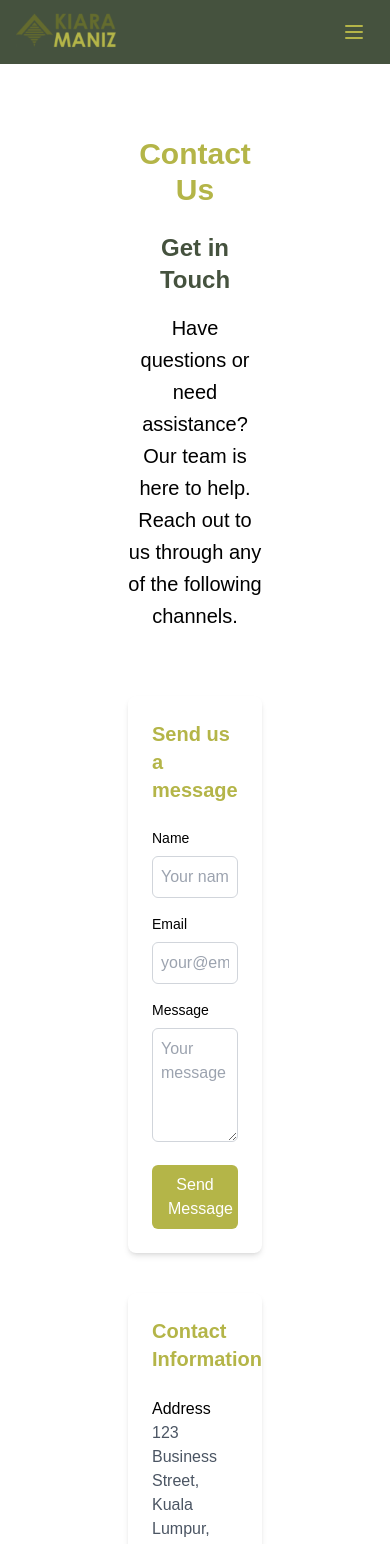
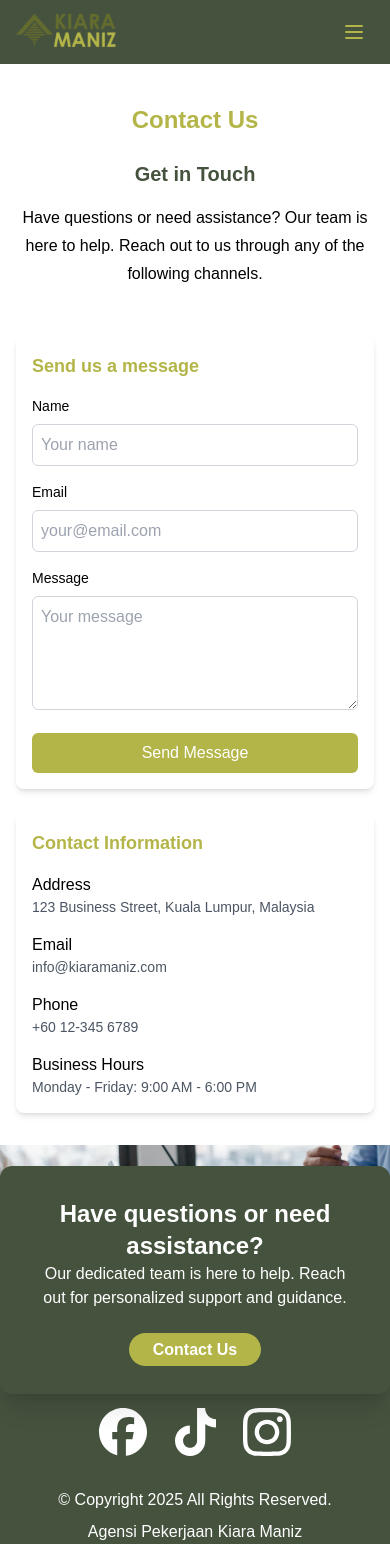
Before and after one commit to azrulwm/kiara-maniz, a Next.js app: page /contact in a window 390 px wide. Shown: the top 1544 px of the page. Built offline with nearby package versions, Linux system fonts and the light colour scheme.

Commit message:
feat: Improved the mobile responsiveness for contactpage

```diff
--- a/src/components/ContactPage/ContactUs.tsx
+++ b/src/components/ContactPage/ContactUs.tsx
@@ -16,23 +16,23 @@ const ContactUs = () => {
 
   return (
     <div className="contact-us-page">
-      <div className="container flex flex-col items-center justify-center gap-6 px-32 py-16">
-        <h1 className="mt-2 text-center text-3xl font-extrabold text-secondary">
+      <div className="container flex flex-col items-center justify-center gap-6 px-32 py-16 max-md:px-4 max-md:py-8">
+        <h1 className="mt-2 text-center text-3xl font-extrabold text-secondary max-md:text-2xl">
           {contactDetails.header}
         </h1>
-        <div className="max-w-[840px]">
-          <h2 className="mb-4 text-center text-2xl font-bold text-primary">
+        <div className="max-w-[840px] max-md:w-full">
+          <h2 className="mb-4 text-center text-2xl font-bold text-primary max-md:text-xl">
             {contactDetails.mainParagraph.title}
           </h2>
-          <p className="mb-10 text-center text-xl leading-8">
+          <p className="mb-10 text-center text-xl leading-8 max-md:mb-6 max-md:text-base max-md:leading-7">
             {contactDetails.mainParagraph.description}
           </p>
         </div>
 
-        <div className="grid w-full max-w-[840px] grid-cols-1 gap-10 md:grid-cols-2">
+        <div className="grid w-full max-w-[840px] grid-cols-1 gap-10 max-md:gap-6 md:grid-cols-2">
           {/* Contact Form */}
-          <div className="rounded-lg bg-white p-6 shadow-md">
-            <h3 className="mb-6 text-xl font-bold text-secondary">
+          <div className="rounded-lg bg-white p-6 shadow-md max-md:p-4">
+            <h3 className="mb-6 text-xl font-bold text-secondary max-md:mb-4 max-md:text-lg">
               Send us a message
             </h3>
             <form className="space-y-4">
@@ -72,32 +72,32 @@ const ContactUs = () => {
           </div>
 
           {/* Contact Information */}
-          <div className="rounded-lg bg-white p-6 shadow-md">
-            <h3 className="mb-6 text-xl font-bold text-secondary">
+          <div className="rounded-lg bg-white p-6 shadow-md max-md:p-4">
+            <h3 className="mb-6 text-xl font-bold text-secondary max-md:mb-4 max-md:text-lg">
               Contact Information
             </h3>
             <div className="space-y-4">
               <div>
                 <h4 className="font-medium">Address</h4>
-                <p className="text-gray-600">
+                <p className="text-gray-600 max-md:text-sm">
                   {contactDetails.contactInfo.address}
                 </p>
               </div>
               <div>
                 <h4 className="font-medium">Email</h4>
-                <p className="text-gray-600">
+                <p className="text-gray-600 max-md:text-sm">
                   {contactDetails.contactInfo.email}
                 </p>
               </div>
               <div>
                 <h4 className="font-medium">Phone</h4>
-                <p className="text-gray-600">
+                <p className="text-gray-600 max-md:text-sm">
                   {contactDetails.contactInfo.phone}
                 </p>
               </div>
               <div>
                 <h4 className="font-medium">Business Hours</h4>
-                <p className="text-gray-600">
+                <p className="text-gray-600 max-md:text-sm">
                   {contactDetails.contactInfo.hours}
                 </p>
               </div>
```
